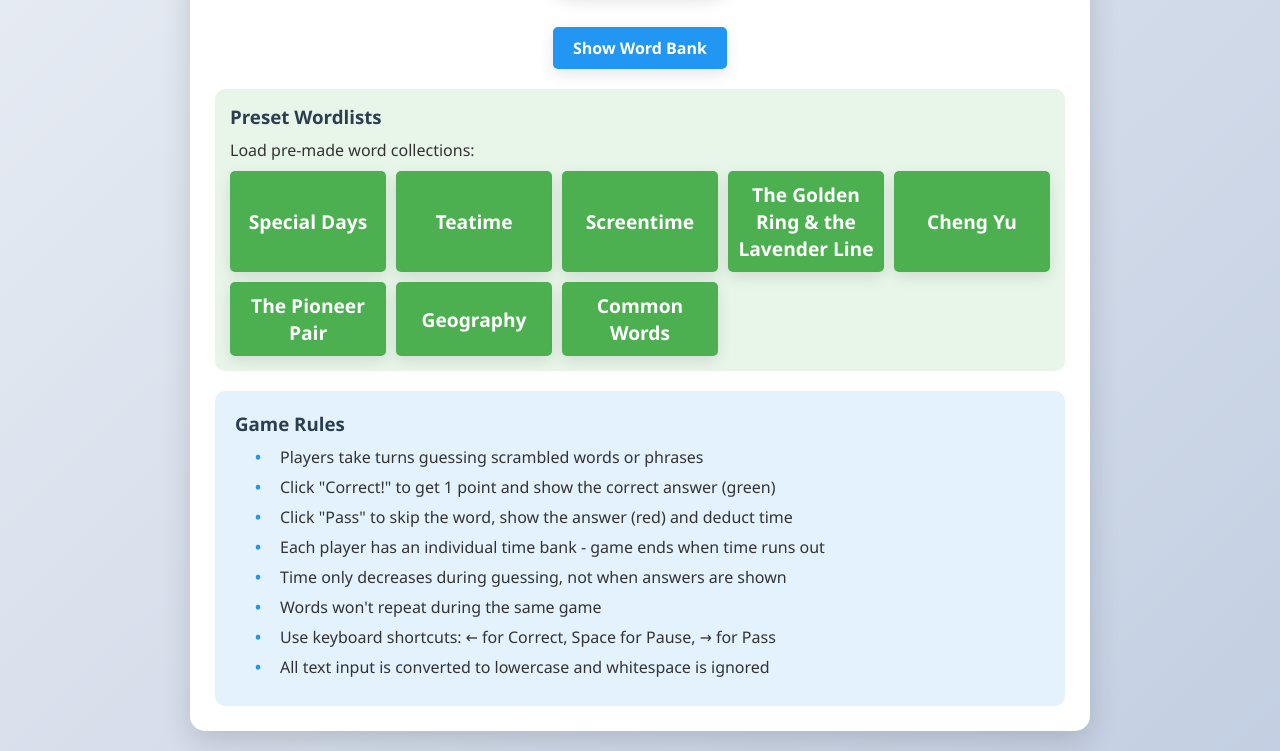
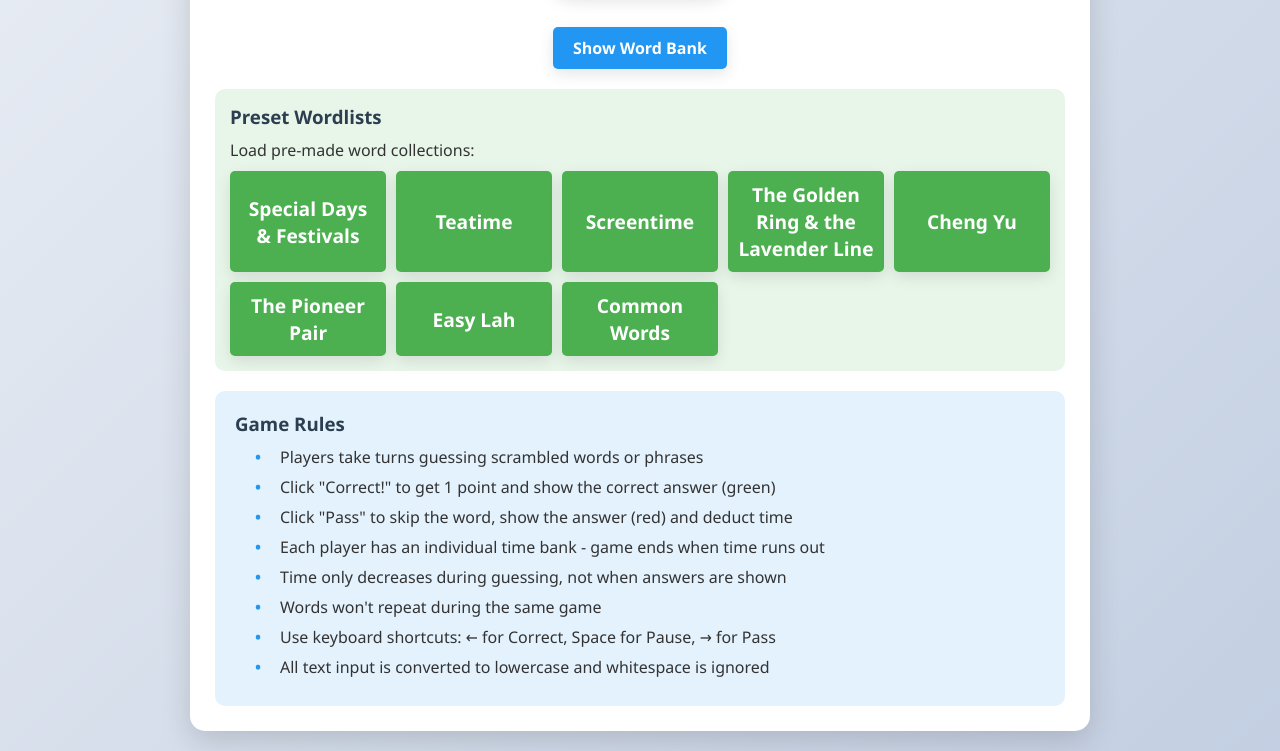
Before and after one commit to jigglinjelly/Unscramble-Game, a plain HTML site: page index.html in a window 1280 px wide. Shown: the part 907-1658 px from the top of the page. Drawn offline with Linux system fonts and the light colour scheme.

Commit message:
add singlish

```diff
--- a/index.html
+++ b/index.html
@@ -810,13 +810,13 @@
 
             // Preset wordlists configuration
             const presetWordlists = [
-                { name: "Special Days", filename: "specialdays.txt" },
+                { name: "Special Days & Festivals", filename: "specialdays.txt" },
                 { name: "Teatime", filename: "bubbletea.txt" },
                 { name: "Screentime", filename: "topapps.txt" },
                 { name: "The Golden Ring & the Lavender Line", filename: "nelccl.txt" },
                 { name: "Cheng Yu", filename: "cydd.txt" },
-                { name: "The Pioneer Pair ", filename: "nslewl.txt" },
-                { name: "Geography", filename: "geography.txt" },
+                { name: "The Pioneer Pair", filename: "nslewl.txt" },
+                { name: "Easy Lah", filename: "singlish.txt" },
                 { name: "Common Words", filename: "common.txt" }
             ];
 
```
Also changed, not shown: wordlists/singlish.txt (added).
